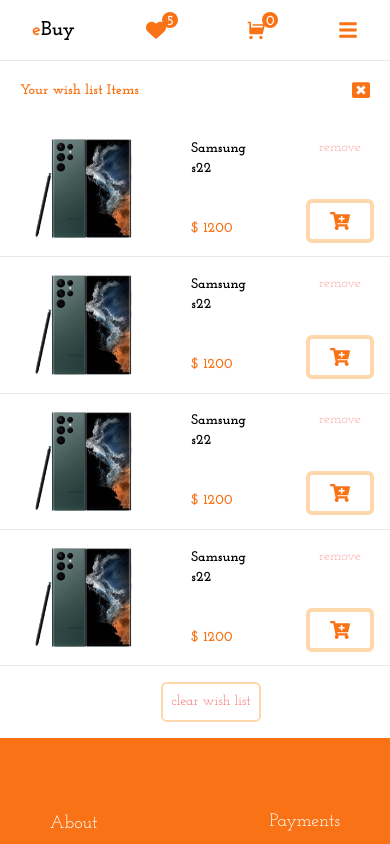
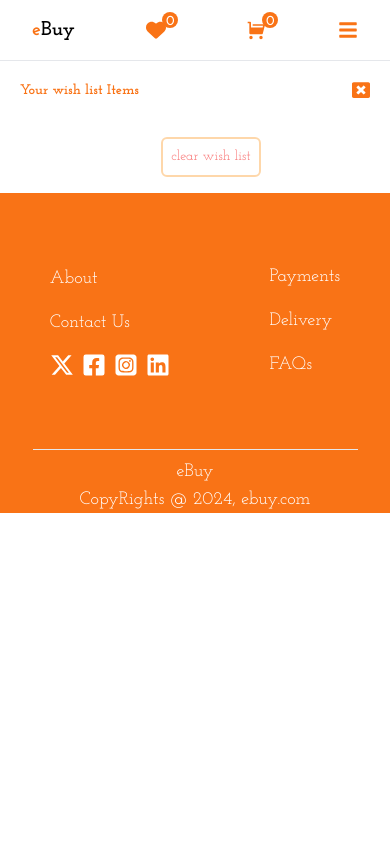
Before and after one commit to Akasi-M-P/ebuy, a React (Vite) app: page / in a window 390 px wide. Both pictures are taken after a click on the icon 156 px from the left and 30 px from the top of the page. Shown: the top 844 px of the page. Built offline with nearby package versions, Linux system fonts and the light colour scheme; a web font is replaced by a local one.

Commit message:
working on wishlist add item, clear list, and add to cart from wishlist

```diff
--- a/src/components/Body/Body.jsx
+++ b/src/components/Body/Body.jsx
@@ -8,6 +8,7 @@ const Body = ({
   onAddProductToCart,
   onAddedProduct,
   addedProduct,
+  onAddToWishList,
 }) => {
   return (
     <>
@@ -22,6 +23,7 @@ const Body = ({
               onAddProductToCart={onAddProductToCart}
               onAddedProduct={onAddedProduct}
               addedProduct={addedProduct}
+              onAddToWishList={onAddToWishList}
             />
           ))}
         </div>
--- a/src/components/HomePage/HomePage.jsx
+++ b/src/components/HomePage/HomePage.jsx
@@ -16,10 +16,14 @@ const HomePage = () => {
   const [openProductDetails, setOpenProductDetails] = useState(false);
   const [selectedProduct, setSelectedProduct] = useState(null);
   const [cart, setCart] = useState([]);
+  const [wishList, setWishList] = useState([]);
   const [addedProduct, setAddedProduct] = useState(null);
 
   // Calculates Cart length
   const cartLength = cart.length;
+
+  // Calculates Wish list length
+  const wishListLength = wishList.length;
 
   // Opens cart
   function handleOpenCart() {
@@ -72,6 +76,11 @@ const HomePage = () => {
     }
   }
 
+  // Add new product to the Wish list
+  function handleAddProductToWishList(product) {
+    setWishList([...wishList, { ...product }]);
+  }
+
   // Checks products clicked or added
   function handleAddedProduct(product) {
     setAddedProduct((curProduct) =>
@@ -85,6 +94,14 @@ const HomePage = () => {
       (cartProduct) => cartProduct.id !== product
     );
     setCart(updatedCart);
+  }
+
+  // Deletes wish list of product
+  function handleDeleteWishListProduct(product) {
+    const updatedWishList = wishList.filter(
+      (wishListProduct) => wishListProduct.id !== product
+    );
+    setWishList(updatedWishList);
   }
 
   // Handles product quantity changes in cart
@@ -112,6 +129,11 @@ const HomePage = () => {
     setAddedProduct(null);
   }
 
+  // Deletes entire Wish list
+  function handleClearWishList() {
+    setWishList([]);
+  }
+
   return (
     <>
       <div>
@@ -119,6 +141,7 @@ const HomePage = () => {
           onOpenCart={handleOpenCart}
           onOpenWishList={handleOpenWishList}
           cartLength={cartLength}
+          wishListLength={wishListLength}
         />
 
         {openCart && (
@@ -131,7 +154,15 @@ const HomePage = () => {
             onClearAllProducts={handleClearCart}
           />
         )}
-        {openWishList && <WishList onOpenWishList={handleOpenWishList} />}
+        {openWishList && (
+          <WishList
+            onOpenWishList={handleOpenWishList}
+            wishList={wishList}
+            onAddProductToCart={handleAddProductToCart}
+            onDeleteWishListProduct={handleDeleteWishListProduct}
+            onClearWishList={handleClearWishList}
+          />
+        )}
         {selectedProduct && openProductDetails && (
           <Details
             onProductDetails={handleCloseProductDetails}
@@ -147,6 +178,7 @@ const HomePage = () => {
               onAddProductToCart={handleAddProductToCart}
               onAddedProduct={handleAddedProduct}
               addedProduct={addedProduct}
+              onAddToWishList={handleAddProductToWishList}
             />
           </>
         )}
--- a/src/components/NavBar/NavBar.jsx
+++ b/src/components/NavBar/NavBar.jsx
@@ -6,7 +6,7 @@ import { FaBars } from "react-icons/fa";
 import { IoMdClose } from "react-icons/io";
 import { useState } from "react";
 
-const NavBar = ({ onOpenCart, onOpenWishList, cartLength }) => {
+const NavBar = ({ onOpenCart, onOpenWishList, cartLength, wishListLength }) => {
   const [openMobileNav, setOpenMobileNav] = useState(false);
 
   function handleMobileNav() {
@@ -35,7 +35,9 @@ const NavBar = ({ onOpenCart, onOpenWishList, cartLength }) => {
               onClick={onOpenWishList}
             />
             <div className="absolute -top-2 -right-3 lg:-right-4 bg-orange-500  rounded-full flex justify-center w-4 h-4 lg:w-6 lg:h-6">
-              <p className="text-sm lg:text-lg text-white font-bold">5</p>
+              <p className="text-sm lg:text-lg text-white font-bold">
+                {wishListLength}
+              </p>
             </div>
           </div>
           <div className="relative">
--- a/src/components/Product/Product.jsx
+++ b/src/components/Product/Product.jsx
@@ -11,6 +11,7 @@ const Product = ({
   onAddProductToCart,
   onAddedProduct,
   addedProduct,
+  onAddToWishList,
 }) => {
   const [markedAdded, setMarkedAdded] = useState(false);
   // handle product click and adding to cart
@@ -24,19 +25,29 @@ const Product = ({
     }, 3000);
   }
 
+  // Handle adding product to wishlist
+  function handleAddToWishList() {
+    onAddToWishList(product);
+  }
+
   const isAdded = addedProduct?.id === product.id;
 
   return (
     <>
       <div>
         <div className="product border cursor-pointer rounded-md relative h-96  mt-4 md:border md:px-2 md:rounded-lg">
+          <div className="mb-14">
+            <FaHeart
+              className="absolute right-5 top-5 text-red-500 cursor-pointer text-2xl md:text-2xl lg:text-4xl"
+              onClick={handleAddToWishList}
+            />
+          </div>
           <div onClick={() => onProductClick(product)}>
             <img
               src={product.image}
               alt={product.name}
               className="h-64 object-contain mt-6"
             />
-            <FaHeart className="absolute right-5 top-5 text-red-500 cursor-pointer text-2xl md:text-2xl lg:text-4xl" />
           </div>
           <div className="flex justify-between items-center px-2">
             <div className="flex flex-col gap-2 py-2">
--- a/src/components/WishList/WishList.jsx
+++ b/src/components/WishList/WishList.jsx
@@ -3,7 +3,13 @@ import "./WishList.css";
 import WishListItem from "./WishListItem";
 import { FaWindowClose } from "react-icons/fa";
 
-const WishList = ({ onOpenWishList }) => {
+const WishList = ({
+  onOpenWishList,
+  wishList,
+  onAddProductToCart,
+  onDeleteWishListProduct,
+  onClearWishList,
+}) => {
   return (
     <>
       <div className="h-full" data-aos="flip-up">
@@ -17,11 +23,18 @@ const WishList = ({ onOpenWishList }) => {
           />
         </div>
         <div>
-          <WishListItem />
+          <WishListItem
+            wishList={wishList}
+            onAddProductToCart={onAddProductToCart}
+            onDeleteWishListProduct={onDeleteWishListProduct}
+          />
         </div>
 
         <div className="w-full flex justify-center m-4 lg:m-8">
-          <button className="border-2 border-orange-200 p-2 rounded-md text-sm text-red-400 md:text-lg">
+          <button
+            className="border-2 border-orange-200 p-2 rounded-md text-sm text-red-400 md:text-lg"
+            onClick={onClearWishList}
+          >
             clear wish list
           </button>
         </div>
--- a/src/components/WishList/WishListItem.jsx
+++ b/src/components/WishList/WishListItem.jsx
@@ -1,127 +1,53 @@
+/* eslint-disable react/prop-types */
+import React from "react";
 import { FaCartPlus } from "react-icons/fa";
-const WishListItem = () => {
+const WishListItem = ({
+  wishList,
+  onAddProductToCart,
+  onDeleteWishListProduct,
+}) => {
   return (
     <>
+      {wishList.map((wishListItem) => (
+        <React.Fragment key={wishListItem.id}>
           <div className="flex items-center gap-10 px-4 md:w-10/12 md:mx-auto md:gap-20 lg:justify-center lg:gap-32">
             <div className="w-2/5">
-          <img src="/assets/s22.png" alt="" className="md:h-48" />
+              <img src={wishListItem.image} alt="" className="md:h-48" />
             </div>
             <div className="flex flex-col gap-10 py-4">
               <div>
                 <p className="font-bold text-sm md:text-lg lg:text-2xl">
-              Samsung s22
+                  {wishListItem.name}
                 </p>
               </div>
               <div>
                 <p className="font-bold text-orange-500 text-sm md:text-lg lg:text-2xl">
-              $ 1200
+                  $ {wishListItem.price}
                 </p>
               </div>
             </div>
             <div className="flex flex-col items-center gap-10">
               <div>
-            <button className="text-sm text-red-300 md:text-lg lg:text-2xl">
+                <button
+                  className="text-sm text-red-300 md:text-lg lg:text-2xl"
+                  onClick={() => onDeleteWishListProduct(wishListItem.id)}
+                >
                   remove
                 </button>
               </div>
               <div className="">
                 <button className="border-4 border-orange-200 px-5 py-2 text-sm md:text-lg rounded-md lg:text-2xl">
-              <FaCartPlus className="text-orange-500 text-xl" />
+                  <FaCartPlus
+                    className="text-orange-500 text-xl"
+                    onClick={() => onAddProductToCart(wishListItem)}
+                  />
                 </button>
               </div>
             </div>
           </div>
           <hr />
-      <div className="flex items-center gap-10 px-4 md:w-10/12 md:mx-auto md:gap-20 lg:justify-center lg:gap-32">
-        <div className="w-2/5">
-          <img src="/assets/s22.png" alt="" className="md:h-48" />
-        </div>
-        <div className="flex flex-col gap-10 py-4">
-          <div>
-            <p className="font-bold text-sm md:text-lg lg:text-2xl">
-              Samsung s22
-            </p>
-          </div>
-          <div>
-            <p className="font-bold text-orange-500 text-sm md:text-lg lg:text-2xl">
-              $ 1200
-            </p>
-          </div>
-        </div>
-        <div className="flex flex-col items-center gap-10">
-          <div>
-            <button className="text-sm text-red-300 md:text-lg lg:text-2xl">
-              remove
-            </button>
-          </div>
-          <div className="">
-            <button className="border-4 border-orange-200 px-5 py-2 text-sm md:text-lg rounded-md lg:text-2xl">
-              <FaCartPlus className="text-orange-500 text-xl" />
-            </button>
-          </div>
-        </div>
-      </div>
-      <hr />
-      <div className="flex items-center gap-10 px-4 md:w-10/12 md:mx-auto md:gap-20 lg:justify-center lg:gap-32">
-        <div className="w-2/5">
-          <img src="/assets/s22.png" alt="" className="md:h-48" />
-        </div>
-        <div className="flex flex-col gap-10 py-4">
-          <div>
-            <p className="font-bold text-sm md:text-lg lg:text-2xl">
-              Samsung s22
-            </p>
-          </div>
-          <div>
-            <p className="font-bold text-orange-500 text-sm md:text-lg lg:text-2xl">
-              $ 1200
-            </p>
-          </div>
-        </div>
-        <div className="flex flex-col items-center gap-10">
-          <div>
-            <button className="text-sm text-red-300 md:text-lg lg:text-2xl">
-              remove
-            </button>
-          </div>
-          <div className="">
-            <button className="border-4 border-orange-200 px-5 py-2 text-sm md:text-lg rounded-md lg:text-2xl">
-              <FaCartPlus className="text-orange-500 text-xl" />
-            </button>
-          </div>
-        </div>
-      </div>
-      <hr />
-      <div className="flex items-center gap-10 px-4 md:w-10/12 md:mx-auto md:gap-20 lg:justify-center lg:gap-32">
-        <div className="w-2/5">
-          <img src="/assets/s22.png" alt="" className="md:h-48" />
-        </div>
-        <div className="flex flex-col gap-10 py-4">
-          <div>
-            <p className="font-bold text-sm md:text-lg lg:text-2xl">
-              Samsung s22
-            </p>
-          </div>
-          <div>
-            <p className="font-bold text-orange-500 text-sm md:text-lg lg:text-2xl">
-              $ 1200
-            </p>
-          </div>
-        </div>
-        <div className="flex flex-col items-center gap-10">
-          <div>
-            <button className="text-sm text-red-300 md:text-lg lg:text-2xl">
-              remove
-            </button>
-          </div>
-          <div className="">
-            <button className="border-4 border-orange-200 px-5 py-2 text-sm md:text-lg rounded-md lg:text-2xl">
-              <FaCartPlus className="text-orange-500 text-xl" />
-            </button>
-          </div>
-        </div>
-      </div>
-      <hr />
+        </React.Fragment>
+      ))}
     </>
   );
 };
```
Lines whose indentation alone changed are shown as unchanged.
